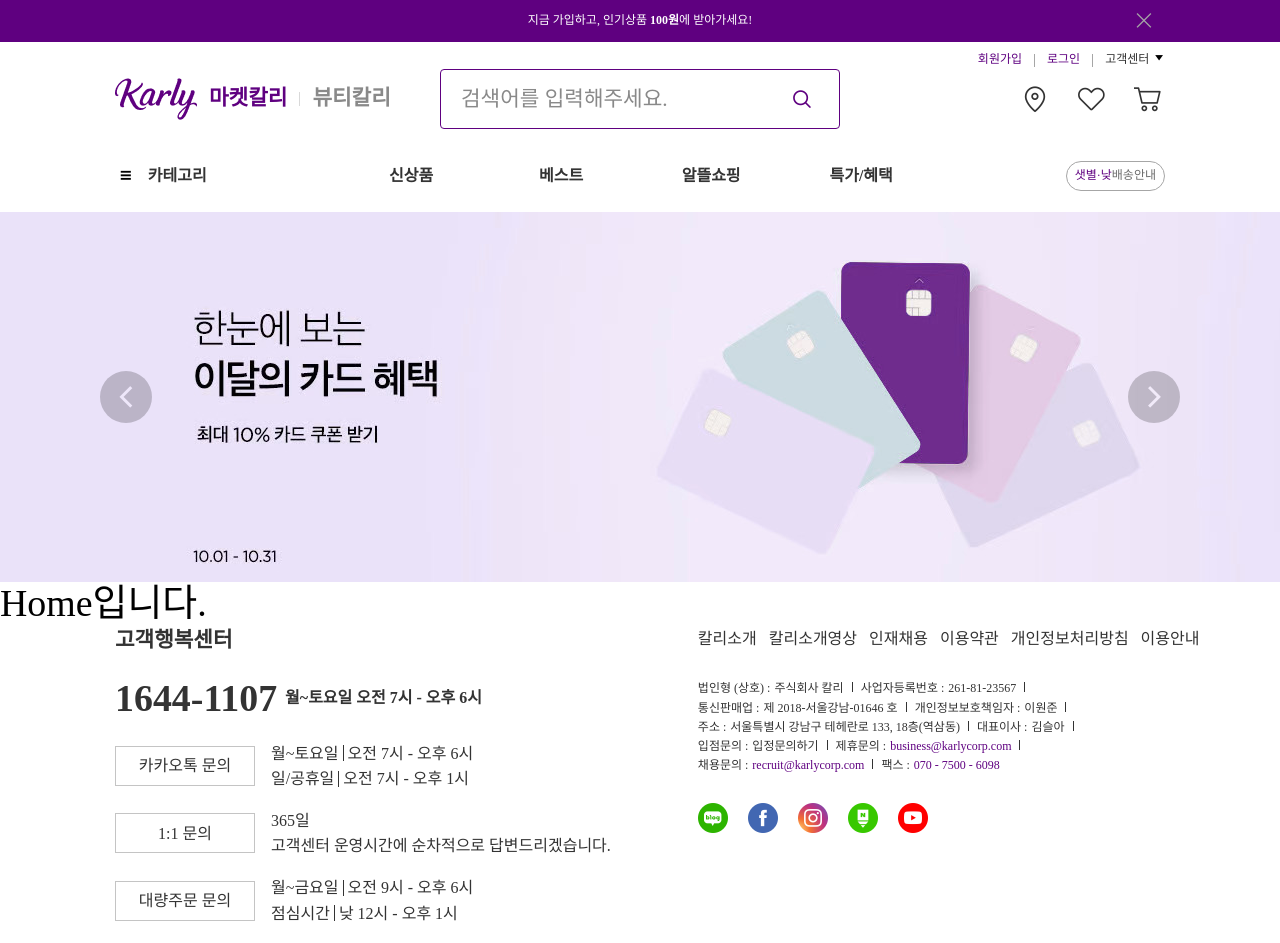
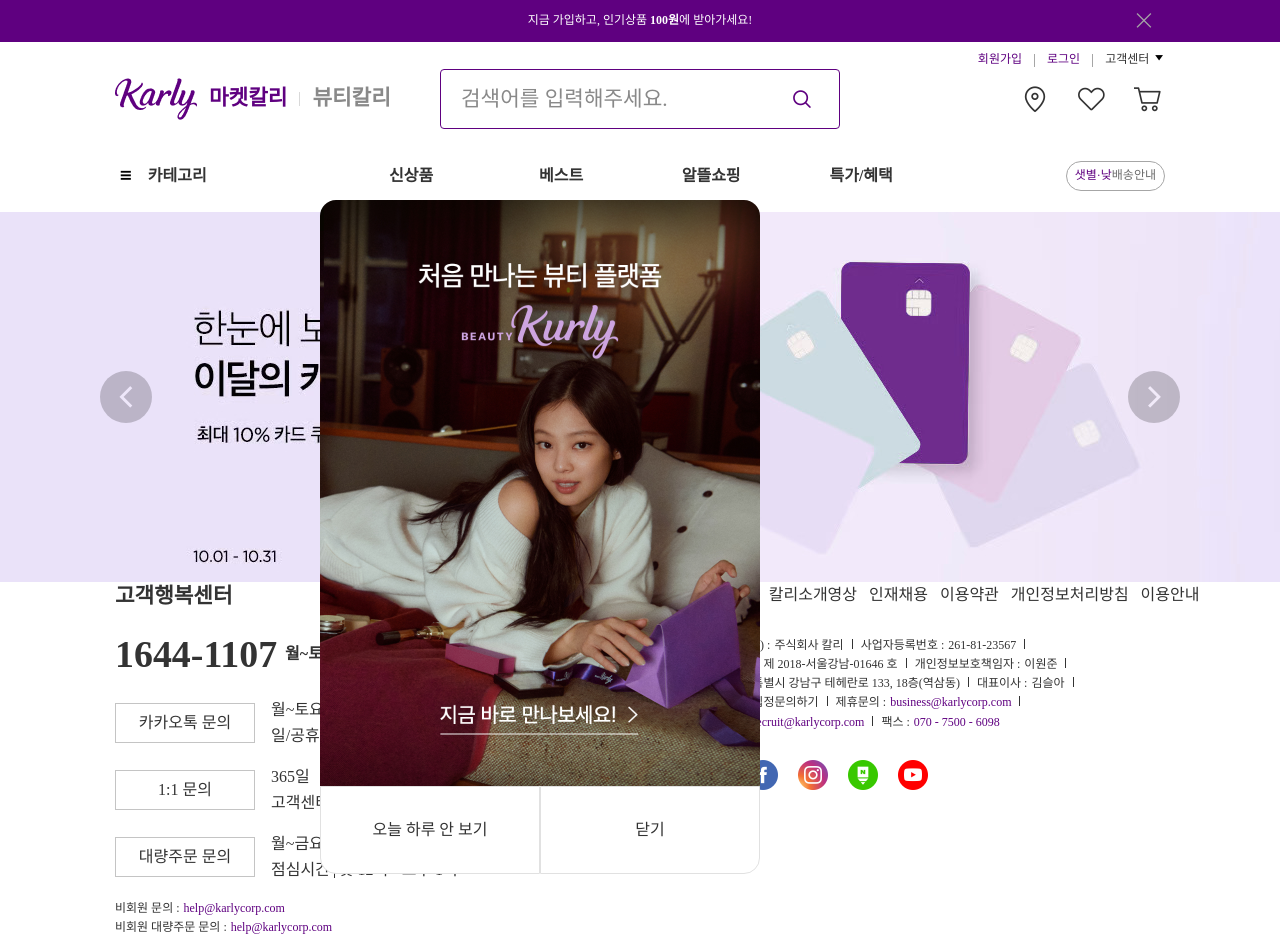
Before and after one commit to hyesom2/react_karly, a React (Vite) app: page / in a window 1280 px wide. Shown: the top 943 px of the page. Built offline with nearby package versions, Linux system fonts and the light colour scheme.

Commit message:
Component: Implement Popup_ad Component

```diff
--- a/src/components/Button.tsx
+++ b/src/components/Button.tsx
@@ -16,6 +16,7 @@
   const baseButtonClassName = "flex justify-center items-center flex-shrink-1";
   const countClassName = `inline-flex justify-center items-center text-xl w-full h-full`;
   const bannerClassName = `flex justify-center items-center bg-black w-52 h-52 opacity-20 rounded-full`;
+  const popupAdClassName = `paragraph text-md text-content bg-white w-1/2 py-30 border border-solid border-gray-100 hover:font-semibold hover:bg-gray-100 focus: font-semibold focus:bg-gray-100`;
   const inquiryHover = `hover:bg-gray-200 hover:font-semibold`;
   const inquiryFocus = `focus:bg-gray-200 focus:font-semibold`;
   const defaultHover = `hover:opacity-70`;
@@ -74,6 +75,12 @@
     )
   }
 
+  if (purpose == "popup_ad") {
+    return (
+      <button type="button" className={`${className} ${popupAdClassName}`} onClick={onClick}>{ children }</button>
+    )
+  }
+
   return (
     <button type={type} className={`${baseButtonClassName} label text-md w-full ${AddButtonClassName} rounded`} onClick={onClick} disabled={disabled}>{ children }</button>
   )
--- a/src/components/MainBanner.tsx
+++ b/src/components/MainBanner.tsx
@@ -21,6 +21,7 @@
 
   const settings = {
     dots: false,
+    className: "relative w-screen",
     infinite: true,
     speed: 500,
     autoplay: true,
--- /dev/null
+++ b/src/components/Popup_ad.tsx
@@ -0,0 +1,19 @@
+import { Link } from "react-router-dom";
+import Button from "@/components/Button";
+import popupAdStore from '@/stores/components/popupAdStore';
+
+function Popup_ad() {
+  const { setShow } = popupAdStore();
+
+  return (
+    <Link to="/" className="absolute top-1/4 left-1/4 block w-440 rounded-tl-16 rounded-tr-16 overflow-hidden">
+      <img src="/ad.png" alt="ad" />
+      <div role="group" className="w-full">
+        <Button purpose="popup_ad" className="rounded-bl-16" onClick={setShow}>오늘 하루 안 보기</Button>
+        <Button purpose="popup_ad" className="rounded-br-16" onClick={setShow}>닫기</Button>
+      </div>
+    </Link>
+  )
+}
+
+export default Popup_ad;
--- a/src/pages/Home.tsx
+++ b/src/pages/Home.tsx
@@ -1,10 +1,14 @@
 import MainBanner from "@/components/MainBanner";
+import Popup_ad from '@/components/Popup_ad';
+import popupAdStore from '@/stores/components/popupAdStore';
 
 function Home() {
+  const { show } = popupAdStore();
+
   return (
     <>
       <MainBanner />
-      <h1 className="text-xxl">Home입니다.</h1>
+      { show && <Popup_ad /> }
     </>
   )
 }
--- /dev/null
+++ b/src/stores/components/popupAdStore.tsx
@@ -0,0 +1,16 @@
+import { create } from "zustand";
+
+type Store = {
+  show: boolean,
+}
+
+type Actions = {
+  setShow: () => void;
+}
+
+const popupAdStore = create<Store&Actions>()((set) => ({
+  show: true,
+  setShow: () => set((state) => ({ show: !state.show })),
+}));
+
+export default popupAdStore;
--- a/tailwind.config.js
+++ b/tailwind.config.js
@@ -72,6 +72,7 @@
         "174": "174rem",
         "340": "340rem",
         "400": "400rem",
+        "440": "440em",
         "1050": "1050rem",
       },
       height: {
@@ -113,6 +114,7 @@
         "20": "20rem",
         "24": "24rem",
         "28": "28rem",
+        "30": "30rem",
         "32": "32rem",
         "44": "44rem",
         "54": "54rem",
```
Also changed, not shown: public/ad.png (added).
